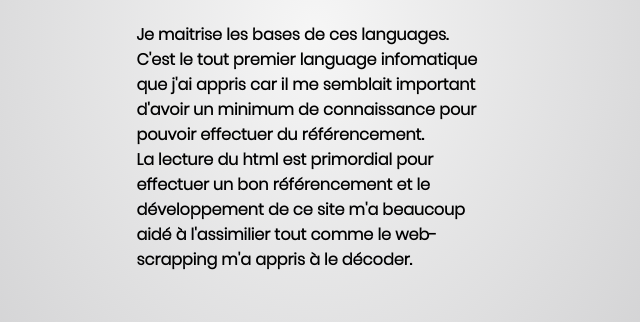
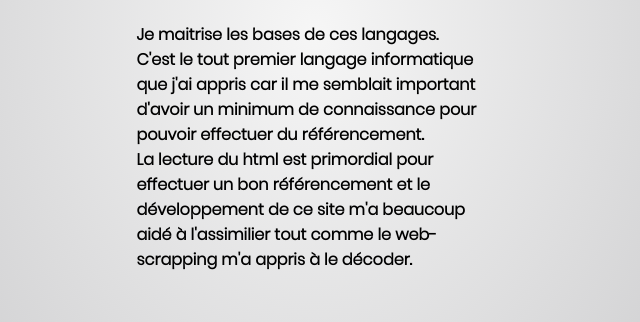
Before and after one commit to Lucas-FC/Lucas-FC.github.io, a plain HTML site: page compétence.html in a window 1280 px wide. Shown: the part 755-1077 px from the top of the page, 325-965 px from the left. Drawn offline with Linux system fonts and the light colour scheme.

Commit message:
Update compétence.html

```diff
--- a/compétence.html
+++ b/compétence.html
@@ -46,8 +46,8 @@
                         <a><img class="logo-cergy" src="./img/html.png"> </a>
                         <h3 class="html_title">HTML/CSS</h3><br>
                         <h4 class="html-txt">
-                               Je maitrise les bases de ces languages.<br>
-                                C'est le tout premier language infomatique que j'ai appris
+                               Je maitrise les bases de ces langages.<br>
+                                C'est le tout premier langage informatique que j'ai appris
                                 car il me semblait important d'avoir un minimum de connaissance pour pouvoir effectuer du référencement.<br>
                                 La lecture du html est primordial pour effectuer un bon référencement et le développement de ce site
                             m'a beaucoup aidé à l'assimilier tout comme le web-scrapping m'a appris à le décoder.</h4>
```
